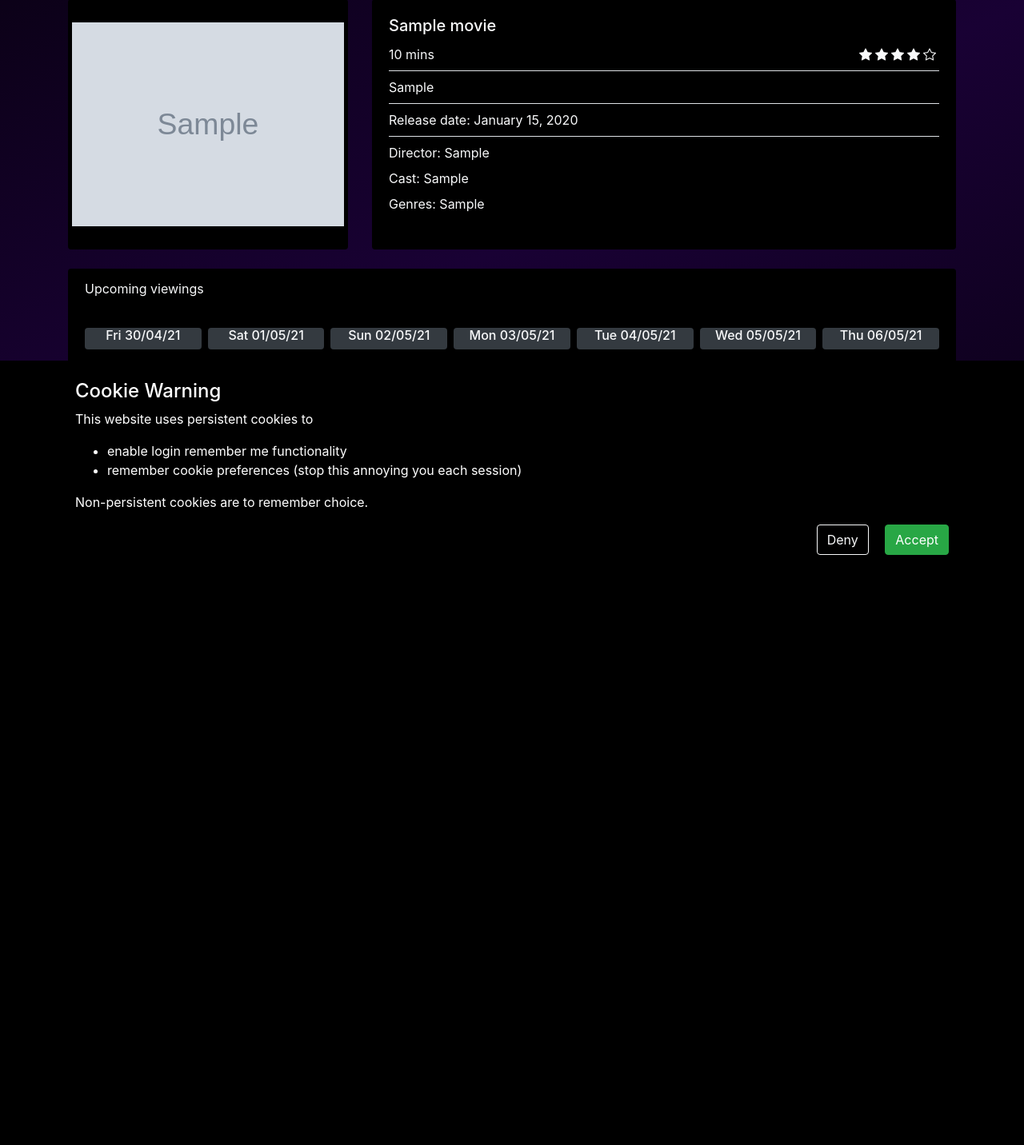
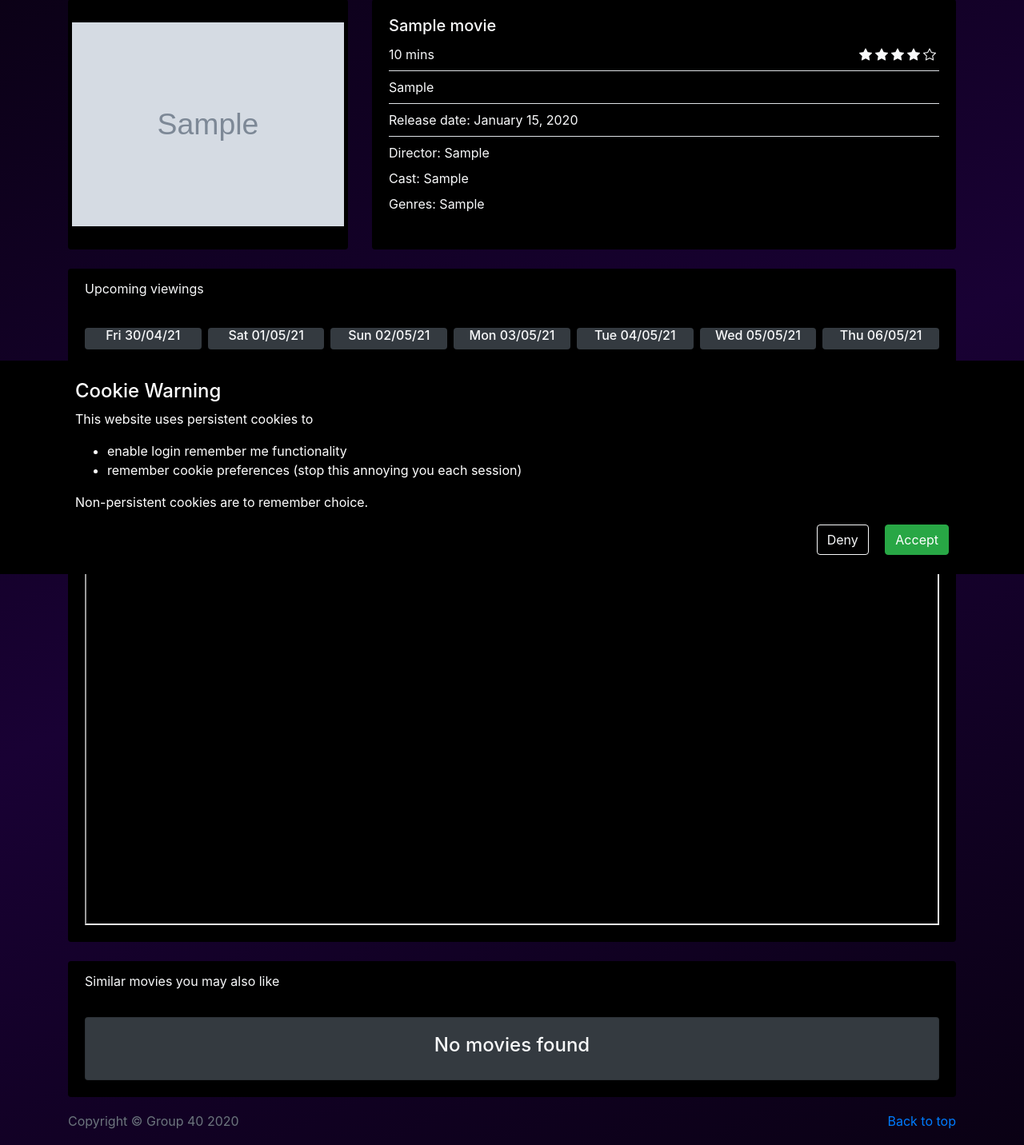
Before and after one commit to yesh21/MovieBookingSystem, a Flask app: page /movie/1 in a window 1280 px wide. Shown: the part 82-1514 px from the top of the page at 80% size. Before the commit the page ends 776 px from the top, so only its background shows below. Run offline with Flask 2, Linux system fonts and the light colour scheme; tables that the repository leaves empty hold one stand-in row (values such as "Sample post"); grey boxes marked "Sample" are stand-in pictures; parts of the project's set-up code (start-up, migrations or seed data) failed here and were passed over; some libraries are stand-ins or nearby versions.

Commit message:
trailers

```diff
--- a/Flask_Cinema_Site/models.py
+++ b/Flask_Cinema_Site/models.py
@@ -194,6 +194,7 @@ class Movie(db.Model):
     name = db.Column(db.String(100), nullable=False)
     overview = db.Column(db.String(500), nullable=False)
     released = db.Column(db.Date, nullable=False)
+    trailer = db.Column(db.String(500), nullable=False)
 
     duration = db.Column(db.Integer, nullable=False)
     rating = db.Column(db.Float, nullable=False)
--- a/Flask_Cinema_Site/movie/static/css/movies.css
+++ b/Flask_Cinema_Site/movie/static/css/movies.css
@@ -22,6 +22,20 @@
     }
 }
 
+/* Next two classes Extract from css-tricks.com */
+.videoWrapper {
+  position: relative;
+  padding-bottom: 56.25%; /* 16:9 */
+  height: 0;
+}
+.videoWrapper iframe {
+  position: absolute;
+  top: 0;
+  left: 0;
+  width: 100%;
+  height: 100%;
+}
+
 .section-line {
     display: flex;
     align-items: center;
--- a/Flask_Cinema_Site/movie/templates/view_specific_movie.html
+++ b/Flask_Cinema_Site/movie/templates/view_specific_movie.html
@@ -34,9 +34,9 @@
                     <p class="card-text py-2 mb-0 border-bottom">Release
                         date: {{ movie.released.strftime("%B %d, %Y") }}</p>
                     <p class="card-text py-2 mb-0">
-                            Director: {{ movie.directors  if movie.directors is not none else 'Unkown' }}</p>
+                        Director: {{ movie.directors if movie.directors is not none else 'Unkown' }}</p>
                     <p class="card-text pb-2 mb-0">
-                            Cast: {{ movie.cast  if movie.cast is not none else 'Unkown' }}</p>
+                        Cast: {{ movie.cast if movie.cast is not none else 'Unkown' }}</p>
                     <p class="card-text mb-0">
                         Genres: {{ movie.genres if movie.genres is not none else 'Unkown' }}</p>
                 </div>
@@ -86,6 +86,21 @@
             </div>
         </div>
     </div><!-- Viewings search end -->
+
+    <!-- Trailer -->
+    <div class="card bg-black mb-4">
+        <div class="card-header">Trailer</div>
+        <div class="card-body">
+
+                <div class="videoWrapper">
+                    <!-- Copy & Pasted from YouTube -->
+                    <iframe width="420" height="315"
+                            src="{{movie.trailer}}">
+                    </iframe>
+                </div>
+
+        </div>
+    </div><!-- Trailer end -->
 
     <!-- Similar movies -->
     <div class="card bg-black">
@@ -155,6 +170,8 @@
                         flash_message(data.responseJSON['msg'], 'danger');
                     });
             });
+
+
 </script>
 {% endif %}
 {% endblock %}
```
Also changed, not shown: Scripts/add_example_db_data.py (+16 -8 lines). Lines whose indentation alone changed are shown as unchanged.
